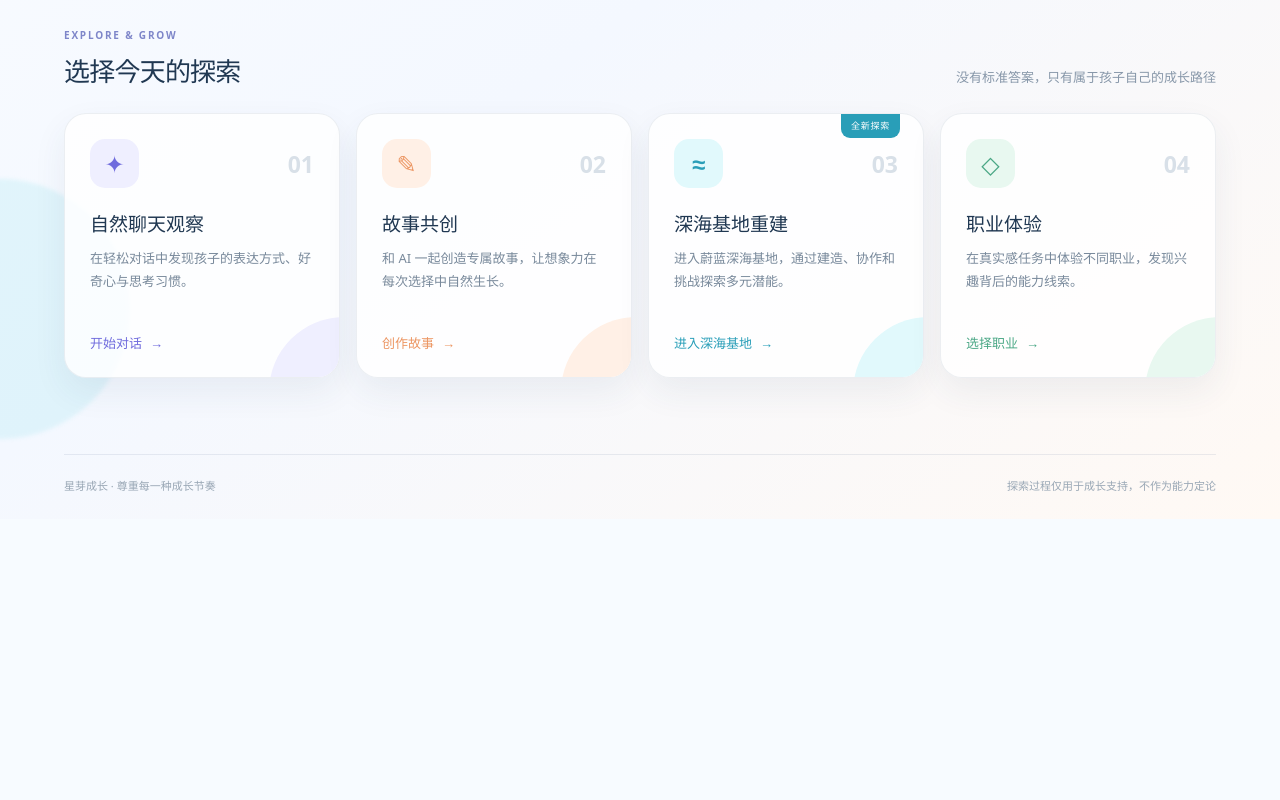
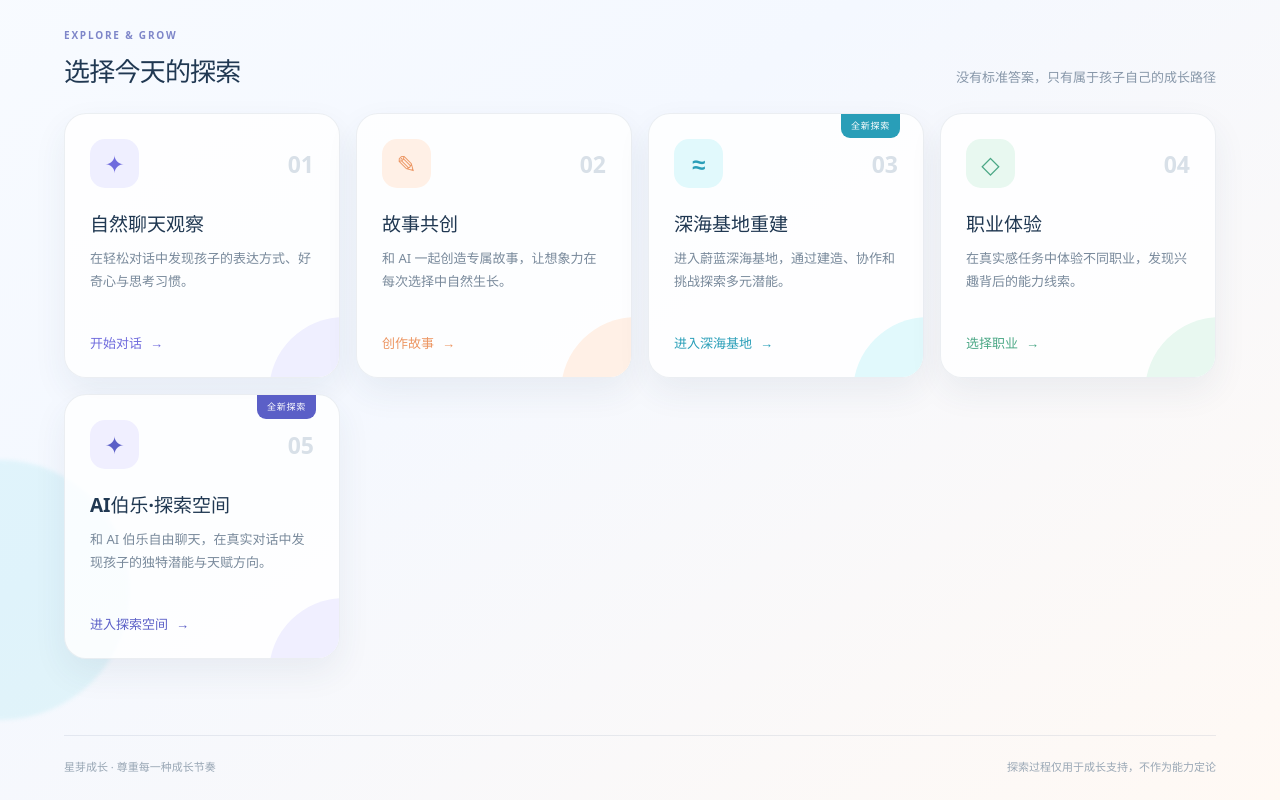
Before and after one commit to Shangkaixin210/ai-child-talent-platform, a React (Vite) app: page /login in a window 1280 px wide. Shown: the part 584-1384 px from the top of the page. Before the commit the page ends 1103 px from the top, so only its background shows below. Built offline with nearby package versions, Linux system fonts and the light colour scheme; no server answers.

Commit message:
备份：修正前的状态（新建05卡片+/scout路由）

```diff
--- a/src/App.css
+++ b/src/App.css
@@ -404,6 +404,12 @@
   --card-line: #c8eddd;
 }
 
+.module-card--indigo {
+  --card: #5b5fc7;
+  --card-soft: #f0efff;
+  --card-line: #d4d2ff;
+}
+
 .module-card__top {
   display: flex;
   align-items: center;
--- a/src/App.tsx
+++ b/src/App.tsx
@@ -5,6 +5,7 @@ import CareerSim from './pages/CareerSim'
 import ChatObserve from './pages/ChatObserve'
 import Login from './pages/Login'
 import Report from './pages/Report'
+import ScoutChat from './pages/ScoutChat'
 import StoryCreate from './pages/StoryCreate'
 
 function App() {
@@ -17,6 +18,7 @@ function App() {
         <Route path="/story-create/*" element={<StoryCreate />} />
         <Route path="/campus-design" element={<CampusDesign />} />
         <Route path="/career-sim" element={<CareerSim />} />
+        <Route path="/scout" element={<ScoutChat />} />
         <Route path="/report" element={<Report />} />
         <Route path="*" element={<Navigate to="/login" replace />} />
       </Routes>
--- a/src/pages/Login/index.tsx
+++ b/src/pages/Login/index.tsx
@@ -37,6 +37,16 @@ const modules = [
     description: '在真实感任务中体验不同职业，发现兴趣背后的能力线索。',
     action: '选择职业',
     tone: 'green',
+  },
+  {
+    path: '/scout',
+    number: '05',
+    icon: '✦',
+    title: 'AI伯乐·探索空间',
+    description: '和 AI 伯乐自由聊天，在真实对话中发现孩子的独特潜能与天赋方向。',
+    action: '进入探索空间',
+    tone: 'indigo',
+    featured: true,
   },
 ]
 
--- /dev/null
+++ b/src/pages/ScoutChat/index.tsx
@@ -0,0 +1,40 @@
+import { useState } from 'react'
+
+// AI伯乐·探索空间 聊天模块（独立 Express 进程，端口 3000）
+// 仅开放学生端入口，教师端不可从此处访问
+const scoutChatUrl = 'http://localhost:3000/login.html?role=student'
+
+function ScoutChat() {
+  const [loading, setLoading] = useState(true)
+  const [failed, setFailed] = useState(false)
+
+  return (
+    <main style={{ minHeight: '100vh', background: '#f8f7ff', position: 'relative' }}>
+      {loading && !failed && (
+        <div style={{
+          position: 'absolute', inset: 0, zIndex: 2, display: 'grid', placeItems: 'center',
+          color: '#4a3f7a', fontSize: 18, background: '#f8f7ff',
+        }}>
+          正在进入 AI 伯乐·探索空间…
+        </div>
+      )}
+      {failed && (
+        <section style={{ maxWidth: 620, margin: '0 auto', padding: '96px 24px', color: '#4a3f7a', lineHeight: 1.8 }}>
+          <h1 style={{ color: '#6b5bb0' }}>AI 伯乐·探索空间服务暂未启动</h1>
+          <p>请先在 "AI-talent scout" 文件夹启动 Node.js 服务：</p>
+          <pre style={{ padding: 14, borderRadius: 12, background: '#fff', overflow: 'auto' }}>node server.js</pre>
+          <p>服务启动后，刷新本页即可进入探索空间。</p>
+        </section>
+      )}
+      <iframe
+        title="AI伯乐·探索空间"
+        src={scoutChatUrl}
+        onLoad={() => setLoading(false)}
+        onError={() => { setLoading(false); setFailed(true) }}
+        style={{ width: '100%', minHeight: '100vh', border: 0, display: failed ? 'none' : 'block' }}
+      />
+    </main>
+  )
+}
+
+export default ScoutChat
```
